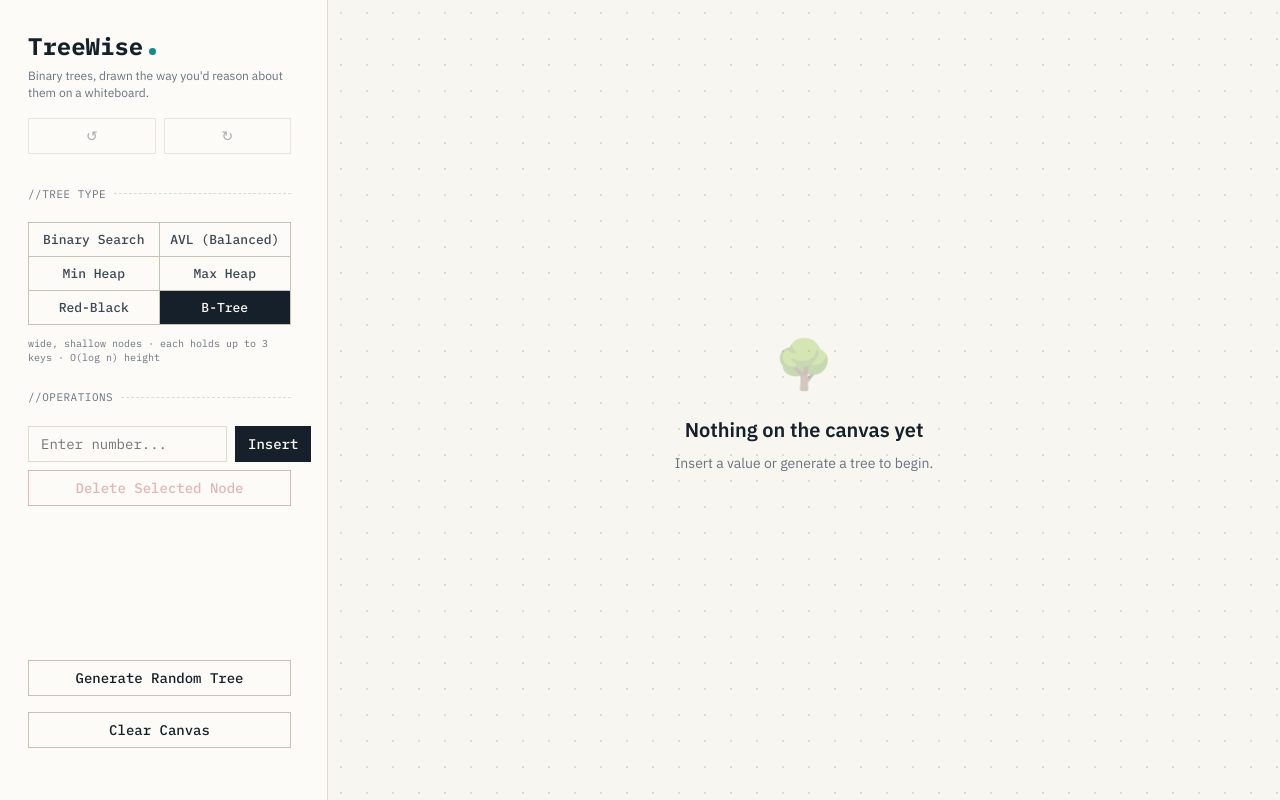
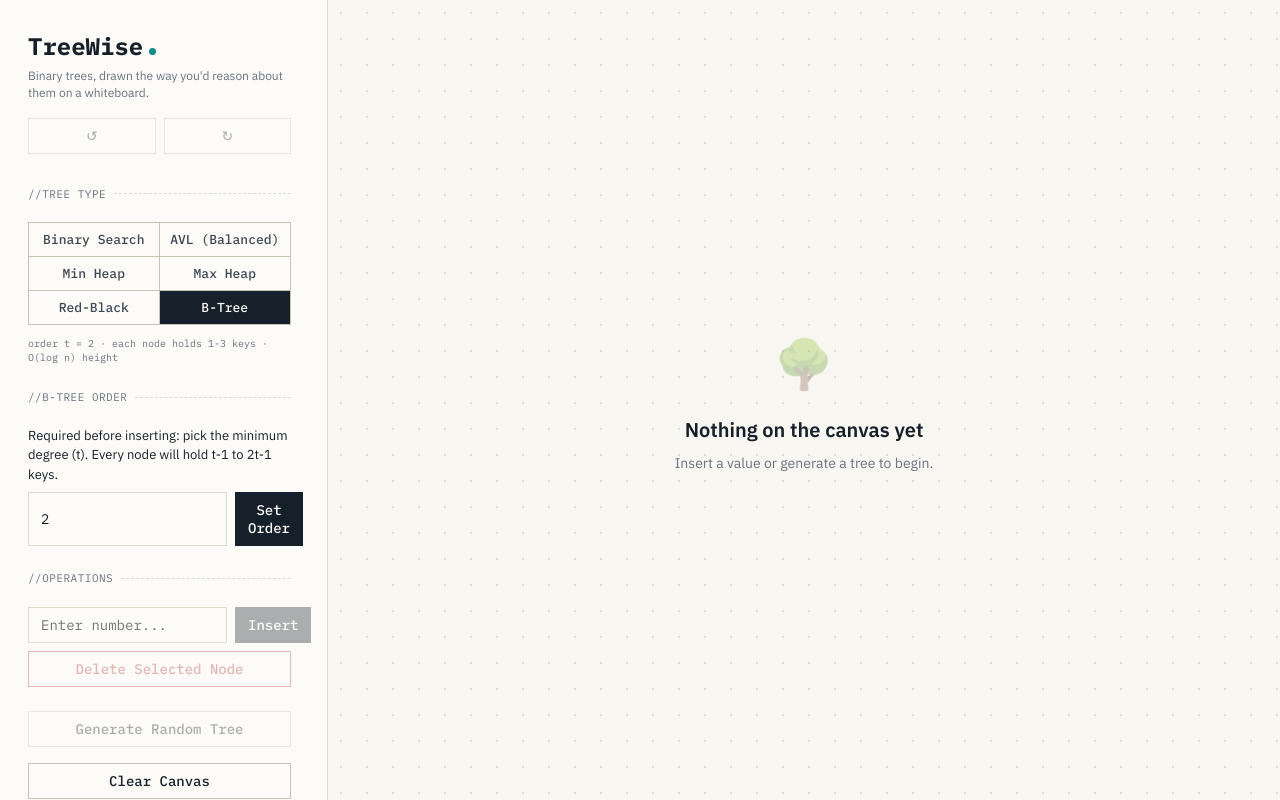
Before and after one commit to soumya-narang/treewise, a React (Vite) app: page / in a window 1280 px wide. Both pictures are taken after a click on the button "B-Tree". Built offline with nearby package versions, Linux system fonts and the light colour scheme.

Commit message:
Require B-Tree order selection before insertion

```diff
--- a/src/App.tsx
+++ b/src/App.tsx
@@ -20,6 +20,12 @@ function App() {
   const [maxHeap] = useState(new HeapTree<number>('MAX'));
   const [rbt] = useState(new RedBlackTree<number>());
   const [btree] = useState(new BTree<number>(2));
+  // A B-Tree's order is a structural choice fixed before any insertion -
+  // changing it later means rebuilding the tree from scratch - so the UI
+  // requires it to be set explicitly at least once before Insert/Randomize
+  // are enabled for this tree type.
+  const [btreeOrderConfirmed, setBtreeOrderConfirmed] = useState(false);
+  const [btreeOrderInput, setBtreeOrderInput] = useState('2');
 
   // History state for undo/redo
   const [history, setHistory] = useState<{
@@ -29,7 +35,8 @@ function App() {
     maxHeapRoot: typeof maxHeap.root;
     rbtRoot: typeof rbt.root;
     btreeRoot: typeof btree.root;
-  }[]>([{ bstRoot: null, avlRoot: null, minHeapRoot: null, maxHeapRoot: null, rbtRoot: null, btreeRoot: null }]);
+    btreeOrder: number;
+  }[]>([{ bstRoot: null, avlRoot: null, minHeapRoot: null, maxHeapRoot: null, rbtRoot: null, btreeRoot: null, btreeOrder: btree.order }]);
   const [historyIndex, setHistoryIndex] = useState(0);
 
   // We use a counter just to force re-renders when the mutable tree changes
@@ -58,6 +65,7 @@ function App() {
         maxHeapRoot: maxHeap.root ? maxHeap.root.clone() : null,
         rbtRoot: rbt.root ? rbt.root.clone() : null,
         btreeRoot: btree.root ? btree.root.clone() : null,
+        btreeOrder: btree.order,
       });
       setHistoryIndex(newHistory.length - 1);
       return newHistory;
@@ -74,6 +82,7 @@ function App() {
       minHeap.root = state.minHeapRoot ? state.minHeapRoot.clone() : null;
       maxHeap.root = state.maxHeapRoot ? state.maxHeapRoot.clone() : null;
       rbt.root = state.rbtRoot ? state.rbtRoot.clone() : null;
+      btree.order = state.btreeOrder;
       btree.root = state.btreeRoot ? state.btreeRoot.clone() : null;
       setSelectedNodeValues([]);
       setUpdateTick(prev => prev + 1);
@@ -91,6 +100,7 @@ function App() {
       minHeap.root = state.minHeapRoot ? state.minHeapRoot.clone() : null;
       maxHeap.root = state.maxHeapRoot ? state.maxHeapRoot.clone() : null;
       rbt.root = state.rbtRoot ? state.rbtRoot.clone() : null;
+      btree.order = state.btreeOrder;
       btree.root = state.btreeRoot ? state.btreeRoot.clone() : null;
       setSelectedNodeValues([]);
       setUpdateTick(prev => prev + 1);
@@ -115,6 +125,10 @@ function App() {
 
   const handleInsert = (e?: React.FormEvent) => {
     if (e) e.preventDefault();
+    if (treeType === 'BTREE' && !btreeOrderConfirmed) {
+      showToast('Set the B-Tree order first');
+      return;
+    }
     const val = parseInt(inputValue, 10);
     if (isNaN(val)) return;
 
@@ -158,6 +172,10 @@ function App() {
   };
 
   const handleRandomize = () => {
+    if (treeType === 'BTREE' && !btreeOrderConfirmed) {
+      showToast('Set the B-Tree order first');
+      return;
+    }
     const vals = Array.from({length: 7}, () => Math.floor(Math.random() * 100));
     switch (treeType) {
       case 'BST':
@@ -216,6 +234,22 @@ function App() {
     saveState();
     setUpdateTick(prev => prev + 1);
     showToast('Cleared canvas');
+  };
+
+  const handleSetBtreeOrder = (e?: React.FormEvent) => {
+    if (e) e.preventDefault();
+    const order = parseInt(btreeOrderInput, 10);
+    if (isNaN(order) || order < 2) {
+      showToast('Order must be a whole number ≥ 2');
+      return;
+    }
+    btree.order = order;
+    btree.root = null;
+    setBtreeOrderConfirmed(true);
+    setSelectedNodeValues([]);
+    saveState();
+    setUpdateTick(prev => prev + 1);
+    showToast(`B-Tree order set to ${order}`);
   };
 
   const handleAdvancedRotate = (type: 'LL' | 'RR' | 'LR' | 'RL') => {
@@ -319,9 +353,57 @@ function App() {
             {treeType === 'MINHEAP' && 'complete tree · root is always the minimum · O(log n) insert/delete'}
             {treeType === 'MAXHEAP' && 'complete tree · root is always the maximum · O(log n) insert/delete'}
             {treeType === 'RBT' && 'guaranteed O(log n) height · balances via node color, not strict height'}
-            {treeType === 'BTREE' && 'wide, shallow nodes · each holds up to 3 keys · O(log n) height'}
+            {treeType === 'BTREE' && `order t = ${btree.order} · each node holds ${btree.order - 1}-${2 * btree.order - 1} keys · O(log n) height`}
           </div>
         </div>
+
+        {treeType === 'BTREE' && (
+          <div className="controls-group">
+            <div className="section-header">B-TREE ORDER</div>
+            {!btreeOrderConfirmed ? (
+              <>
+                <p style={{ fontFamily: 'IBM Plex Sans', fontSize: '13px', color: 'var(--text-main)' }}>
+                  Required before inserting: pick the minimum degree (t). Every node will hold t-1 to 2t-1 keys.
+                </p>
+                <form className="input-row" onSubmit={handleSetBtreeOrder}>
+                  <input
+                    type="number"
+                    min={2}
+                    placeholder="t ≥ 2"
+                    value={btreeOrderInput}
+                    onChange={e => setBtreeOrderInput(e.target.value)}
+                  />
+                  <button type="submit" className="btn">Set Order</button>
+                </form>
+              </>
+            ) : btree.root === null ? (
+              <>
+                <p style={{ fontFamily: 'IBM Plex Mono', fontSize: '13px', color: 'var(--primary-color)', fontWeight: 600 }}>
+                  t = {btree.order} (max {2 * btree.order - 1} keys/node)
+                </p>
+                <form className="input-row" onSubmit={handleSetBtreeOrder}>
+                  <input
+                    type="number"
+                    min={2}
+                    placeholder="New order..."
+                    value={btreeOrderInput}
+                    onChange={e => setBtreeOrderInput(e.target.value)}
+                  />
+                  <button type="submit" className="btn btn-secondary">Change</button>
+                </form>
+              </>
+            ) : (
+              <>
+                <p style={{ fontFamily: 'IBM Plex Mono', fontSize: '13px', color: 'var(--primary-color)', fontWeight: 600 }}>
+                  t = {btree.order} (max {2 * btree.order - 1} keys/node)
+                </p>
+                <p style={{ fontFamily: 'IBM Plex Sans', fontSize: '12px', color: 'var(--text-muted)' }}>
+                  Clear the canvas to pick a different order.
+                </p>
+              </>
+            )}
+          </div>
+        )}
 
         <div className="controls-group">
           <div className="section-header">OPERATIONS</div>
@@ -332,7 +414,7 @@ function App() {
               value={inputValue}
               onChange={e => setInputValue(e.target.value)}
             />
-            <button type="submit" className="btn">Insert</button>
+            <button type="submit" className="btn" disabled={treeType === 'BTREE' && !btreeOrderConfirmed}>Insert</button>
           </form>
           <button className="btn btn-danger" onClick={handleDelete} disabled={selectedNodeValues.length !== 1}>
             Delete Selected Node
@@ -383,7 +465,12 @@ function App() {
         )}
 
         <div className="controls-group" style={{ marginTop: 'auto' }}>
-           <button className="btn btn-secondary" onClick={handleRandomize} style={{ marginBottom: '8px', width: '100%' }}>
+           <button
+             className="btn btn-secondary"
+             onClick={handleRandomize}
+             disabled={treeType === 'BTREE' && !btreeOrderConfirmed}
+             style={{ marginBottom: '8px', width: '100%' }}
+           >
              Generate Random Tree
            </button>
            <button className="btn btn-secondary" onClick={handleClear} style={{ width: '100%' }}>
--- a/src/structures/BTree.ts
+++ b/src/structures/BTree.ts
@@ -15,14 +15,19 @@ import { BTreeNode } from './BTreeNode';
  */
 export class BTree<T> {
   root: BTreeNode<T> | null = null;
-  private readonly t: number;
+  // The minimum degree (commonly called the tree's "order"). Public and
+  // mutable because it's a fixed choice made before any insertion - the UI
+  // sets it once up front, and changing it always goes hand in hand with
+  // clearing `root`, since an existing tree's shape is only valid under the
+  // order it was built with.
+  order: number;
 
-  constructor(t: number = 2) {
-    this.t = t;
+  constructor(order: number = 2) {
+    this.order = order;
   }
 
   private maxKeys(): number {
-    return 2 * this.t - 1;
+    return 2 * this.order - 1;
   }
 
   contains(value: T): boolean {
@@ -63,7 +68,7 @@ export class BTree<T> {
   }
 
   private splitChild(parent: BTreeNode<T>, index: number): void {
-    const t = this.t;
+    const t = this.order;
     const fullChild = parent.children[index];
     const newChild = new BTreeNode<T>();
     newChild.leaf = fullChild.leaf;
@@ -116,7 +121,7 @@ export class BTree<T> {
   }
 
   private deleteKey(node: BTreeNode<T>, value: T): void {
-    const t = this.t;
+    const t = this.order;
     const idx = this.findKeyIndex(node, value);
 
     if (idx < node.keys.length && node.keys[idx] === value) {
@@ -145,7 +150,7 @@ export class BTree<T> {
   }
 
   private deleteFromInternal(node: BTreeNode<T>, idx: number): void {
-    const t = this.t;
+    const t = this.order;
     const key = node.keys[idx];
 
     if (node.children[idx].keys.length >= t) {
@@ -175,7 +180,7 @@ export class BTree<T> {
   }
 
   private fill(node: BTreeNode<T>, idx: number): void {
-    const t = this.t;
+    const t = this.order;
     if (idx !== 0 && node.children[idx - 1].keys.length >= t) {
       this.borrowFromPrev(node, idx);
     } else if (idx !== node.children.length - 1 && node.children[idx + 1].keys.length >= t) {
```
